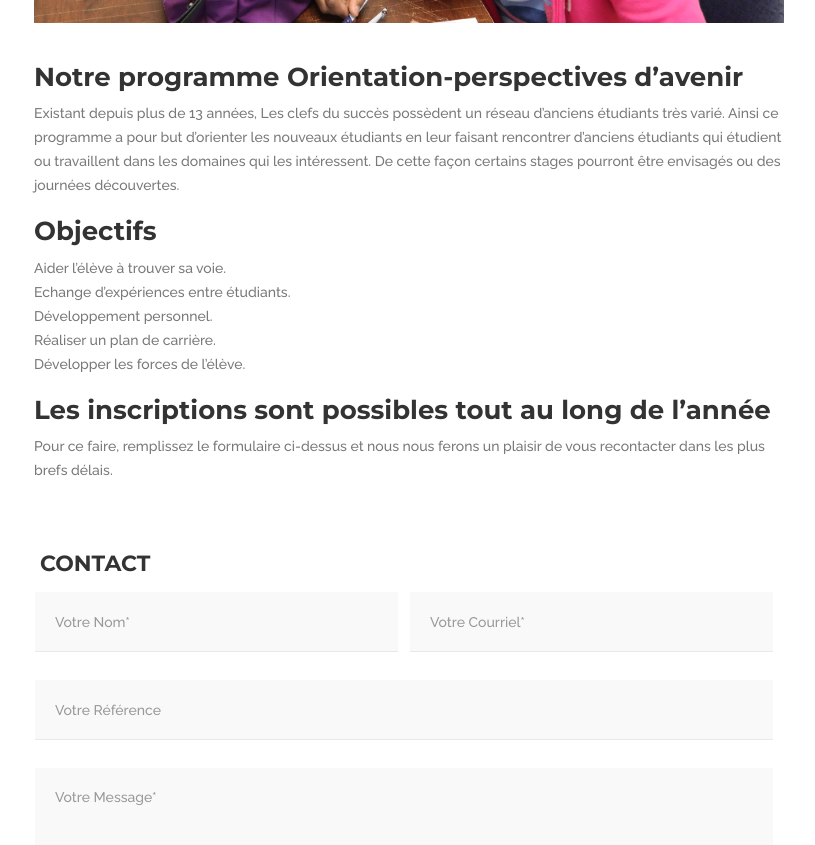
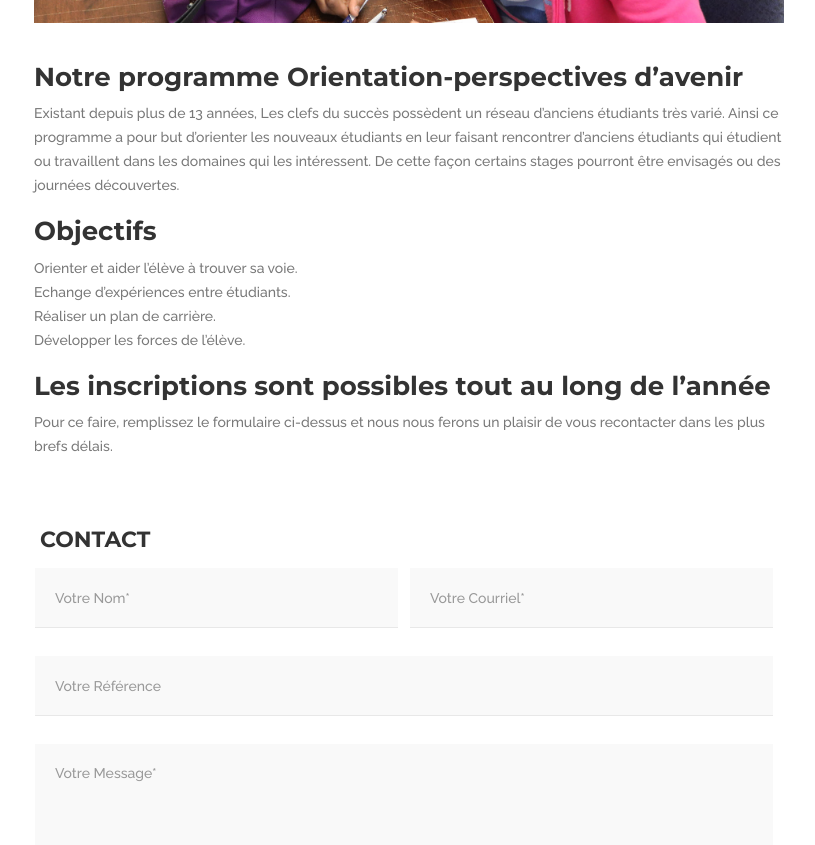
Before and after one commit to bkingg/les-clefs-pour-reussir, a Jekyll site: the page built from _programmes/orientation-perspectives-d-avenir.md, in a window 1280 px wide and 900 px high, scrolled down 744 px. Shown: the top 845 px of the window, without its empty margins (231-1046 px from the left). Built offline with Jekyll 4.4.1, drawn with Linux system fonts in a browser that asks for light colours; some web fonts are replaced.

Commit message:
Update from Forestry.io - orientation-perspectives-d-avenir.md

```diff
--- a/_programmes/orientation-perspectives-d-avenir.md
+++ b/_programmes/orientation-perspectives-d-avenir.md
@@ -10,9 +10,8 @@ Existant depuis plus de 13 années, Les clefs du succès possèdent un réseau d
 
 ### Objectifs
 
-* Aider l'élève à trouver sa voie.
+* Orienter et aider l'élève à trouver sa voie.
 * Echange d'expériences entre étudiants.
-* Développement personnel.
 * Réaliser un plan de carrière.
 * Développer les forces de l'élève.
 
```
